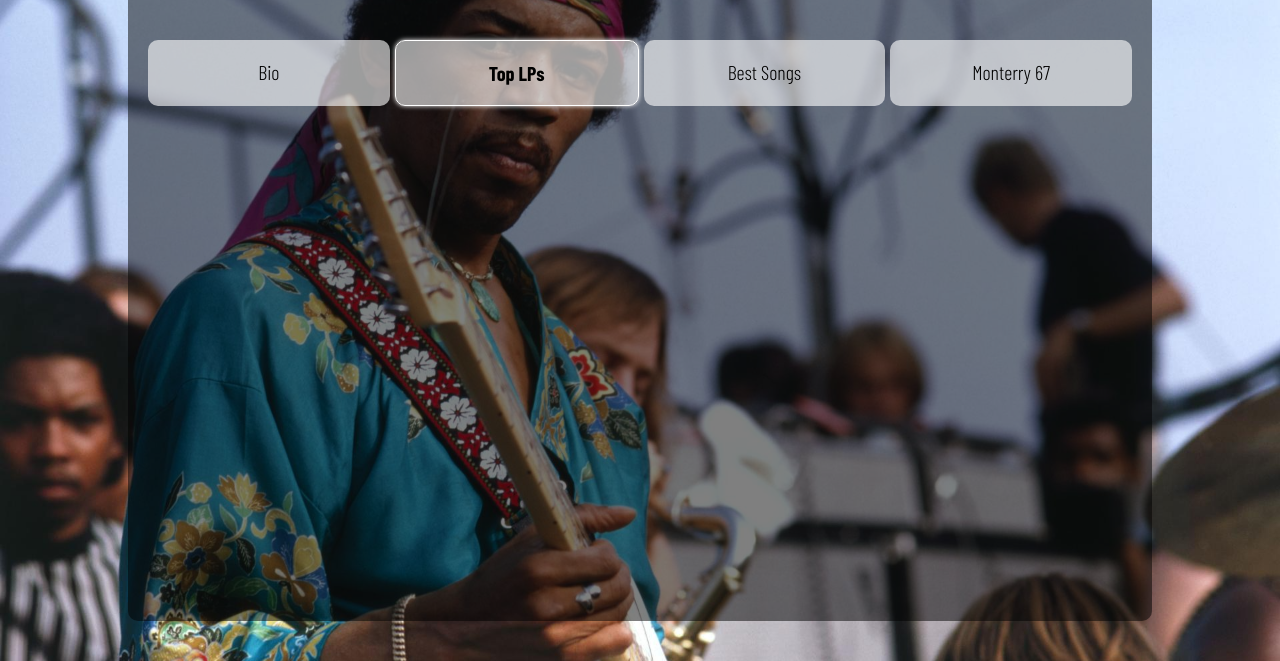
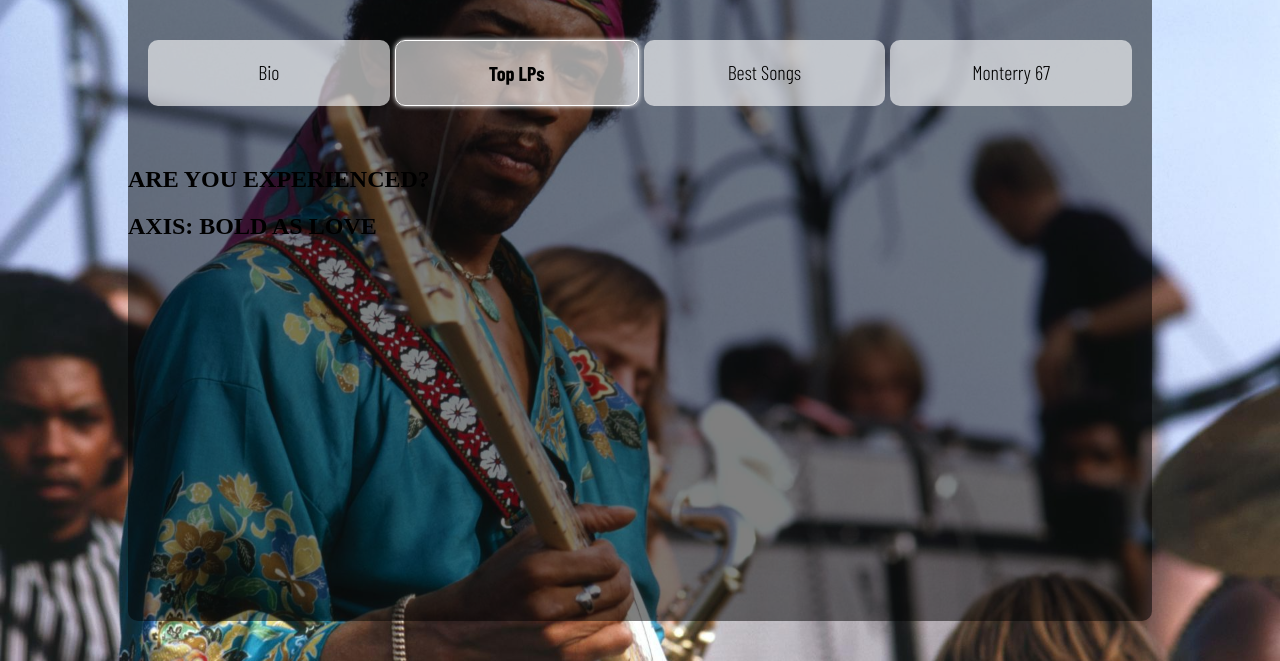
Before and after one commit to hildahammer/sidan, a plain HTML site: page index.html in a window 1280 px wide. Shown: the part 139-800 px from the top of the page. Drawn offline with Linux system fonts and the light colour scheme; a web font is replaced by a local one.

Commit message:
Created a main and 2 sections

```diff
--- a/index.html
+++ b/index.html
@@ -21,11 +21,16 @@
         </nav>
 
 
-        <div id="container">
-        </div>
+        <main>
+            <section>
+                <h2>ARE YOU EXPERIENCED?</h2>
+            </section>
 
-        <div id="container">
-        </div>
+            <section>
+                <h2>AXIS: BOLD AS LOVE</h2>
+            </section>
+        </main>
+
     </div>
 </body>
 
```
